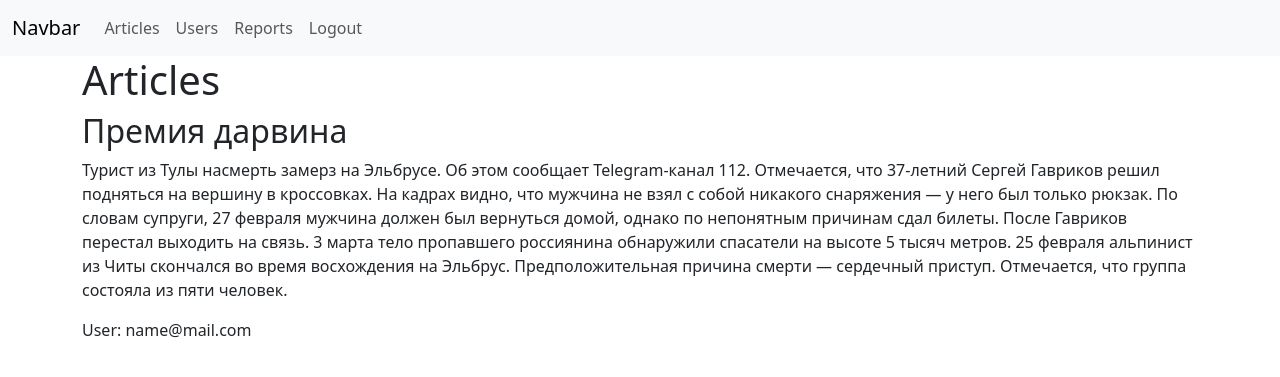
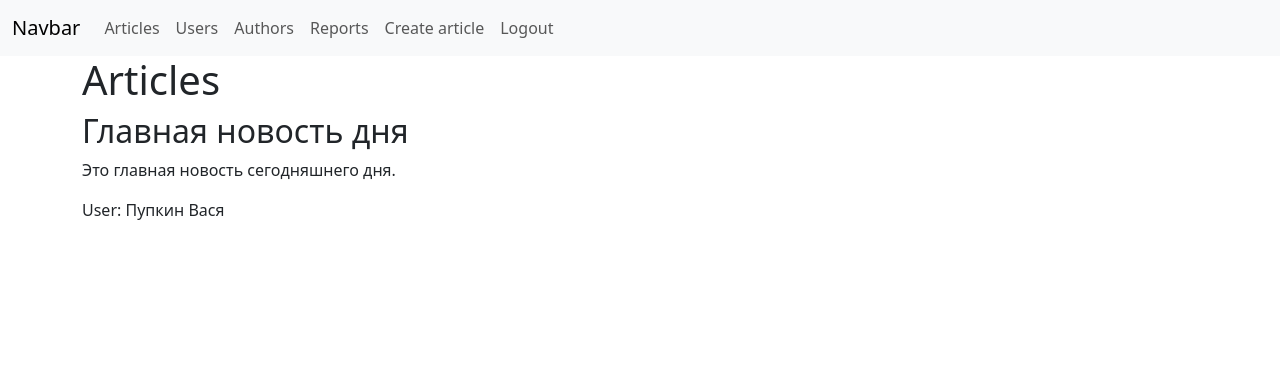
Before and after one commit to tauman08/gh_flask, a Flask app: page /articles/1 in a window 1280 px wide. Shown: the top 377 px of the page. Run offline with Flask 3, Linux system fonts and the light colour scheme; a user stored in the database is signed in; some libraries are stand-ins or nearby versions.

Commit message:
lesson_6 (#6)

```diff
--- a/blog/articles/views.py
+++ b/blog/articles/views.py
@@ -1,53 +1,72 @@
-from flask import Blueprint, render_template, redirect
-from flask_login import login_required
+from flask import Blueprint, render_template, redirect, request, url_for
+from flask_login import login_required, current_user
+from blog.models import Article, Author
+from blog.forms.article import CreateArticleForm
+from blog.extensions import db
 
 article = Blueprint('article', __name__, url_prefix='/articles', static_folder='../static')
 
-from blog.models import User
 
-ARTICLES = {
-    1: {'name':'Премия дарвина','user_id':1,'text':"""Турист из Тулы насмерть замерз на Эльбрусе. Об этом сообщает Telegram-канал 112.
-    Отмечается, что 37-летний Сергей Гавриков решил подняться на вершину в кроссовках. На кадрах видно, что мужчина не взял с собой
-    никакого снаряжения — у него был только рюкзак.
-    По словам супруги, 27 февраля мужчина должен был вернуться домой, однако по непонятным причинам сдал билеты.
-    После Гавриков перестал выходить на связь. 3 марта тело пропавшего россиянина обнаружили спасатели на высоте 5 тысяч метров.
-    25 февраля альпинист из Читы скончался во время восхождения на Эльбрус. Предположительная причина смерти — сердечный приступ.
-    Отмечается, что группа состояла из пяти человек."""},
-    2: {'name':'Литералы строк','user_id':2,'text':""" Работа со строками в Python очень удобна. Существует несколько
-        литералов строк, которые мы сейчас и рассмотрим.
-            Строки в апострофах и в кавычках
-            S = 'spam"s'
-            S = "spam's"
-        Строки в апострофах и в кавычках - одно и то же. Причина наличия двух вариантов в том,
-        чтобы позволить вставлять в литералы строк символы кавычек или апострофов, не используя экранирование."""},
-    3: {'name':'State_3','user_id':3,'text':'skjldfhds hsjddfdksljfh sdkjfhsdkljfkl jslkdjfh lkjhlksjdhf slkdjfh'},
-}
 
-@article.route('/')
+
+
+@article.route('/', methods=['GET'])
 def article_list():
+    articles = Article.query.all()
     return render_template(
         'articles/list.html',
-        articles=ARTICLES,
+        articles=articles,
     )
 
+
+# @article.route('/create', methods=['GET'])
+# @login_required
+# def create_article_form():
+#     form = CreateArticleForm(request.form)
+#     return render_template('articles/create.html',form=form)
+
+
+@article.route('/create', methods=['POST','GET'])
+@login_required
+def create_article():
+
+    form = CreateArticleForm(request.form)
+    if request.method == "POST" and form.validate_on_submit():
+        _article = Article(title=form.title.data.strip(),text=form.text.data)
+        if current_user.author:
+            _article.author_id = current_user.author.id
+        else:
+            author = Author(user_id=current_user.id)
+            db.session.add(author)
+            db.session.flush()
+            _article.author_id = author.id
+
+        db.session.add(_article)
+        db.session.commit()
+
+        return redirect(url_for('article.get_article',pk =_article.id))
+    return render_template('articles/create.html',form=form)
+
+
 @article.route('/<int:pk>')
-@login_required
 def get_article(pk: int):
     try:
-        article_object = ARTICLES[pk]
-        user_row = User.query.filter_by(id=article_object['user_id']).one_or_none()
-        if user_row != None:
-            name_user = user_row.email
+        selected_artical = Article.query.filter_by(id=pk).one_or_none()
+        if not selected_artical:
+            raise NotFound(f"Article #{pk} doesn't exist!")
+
+        author_row = Author.query.filter_by(id=selected_artical.author_id).one_or_none()
+        if author_row != None:
+            name_user =f'{ author_row.user.first_name} { author_row.user.last_name}'
         else:
             name_user = 'None'
     except KeyError:
-        # raise NotFound(f'Article id {pk} not found')
-        return redirect(
+         return redirect(
             '/articles/'
         )
 
     return  render_template(
         'articles/details.html',
-        article_object = article_object,
+        article_object = selected_artical,
         name_user = name_user
     )
--- a/blog/templates/articles/details.html
+++ b/blog/templates/articles/details.html
@@ -7,7 +7,7 @@
 
 {% block body %}
 <h1>Articles</h1>
-        <h2>{{ article_object['name'] }}</h2>
+        <h2>{{ article_object['title'] }}</h2>
         <p>{{article_object['text']}}</p>
         <p>User: {{name_user}}</p>
 {% endblock %}
--- a/blog/templates/articles/list.html
+++ b/blog/templates/articles/list.html
@@ -10,9 +10,9 @@
         <div class="col">
             <h1>Articles : </h1>
                  <ol>
-                    {% for article_id in articles %}
+                    {% for article in articles %}
 
-                     <li ><a href="{{url_for('article.get_article',pk=article_id)}}">{{ articles[article_id].name }}</li>
+                     <li ><a href="{{url_for('article.get_article',pk=article.id)}}">{{ article.title }}</li>
                     {% endfor %}
                  </ol>
         </div>
--- a/blog/templates/navbar.html
+++ b/blog/templates/navbar.html
@@ -13,9 +13,15 @@
           <a class="nav-link"  href="{{ url_for('user.user_list')}}">Users</a>
         </li>
         <li class="nav-item">
+          <a class="nav-link"  href="{{ url_for('author.author_list')}}">Authors</a>
+        </li>
+        <li class="nav-item">
           <a class="nav-link" href="{{ url_for('report.report_list')}}">Reports</a>
         </li>
         {% if current_user.is_authenticated %}
+        <li class="nav-item">
+          <a class="nav-link" href="{{ url_for('article.create_article')}}">Create article</a>
+        </li>
         <li class="nav-item">
           <a class="nav-link" href="{{ url_for('auth.logout')}}">Logout</a>
         </li>
```
Also changed, not shown: blog/app.py (+2 -46 lines), blog/author/views.py (added, +13 -0 lines), blog/forms/article.py (added, +8 -0 lines), blog/models.py (+28 -0 lines), blog/templates/articles/create.html (added, +25 -0 lines), blog/templates/authors/list.html (added, +23 -0 lines), migrations/versions/831af061a4db_.py (added, +33 -0 lines), migrations/versions/b7047b4f7a41_.py (added, +37 -0 lines), blog/author/__init__.py (added), instance/db.sqlite.
